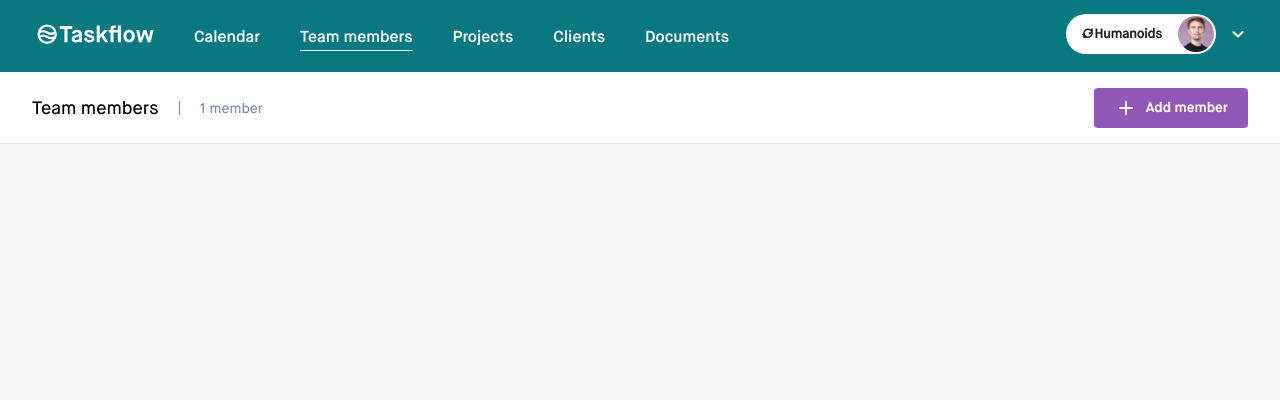
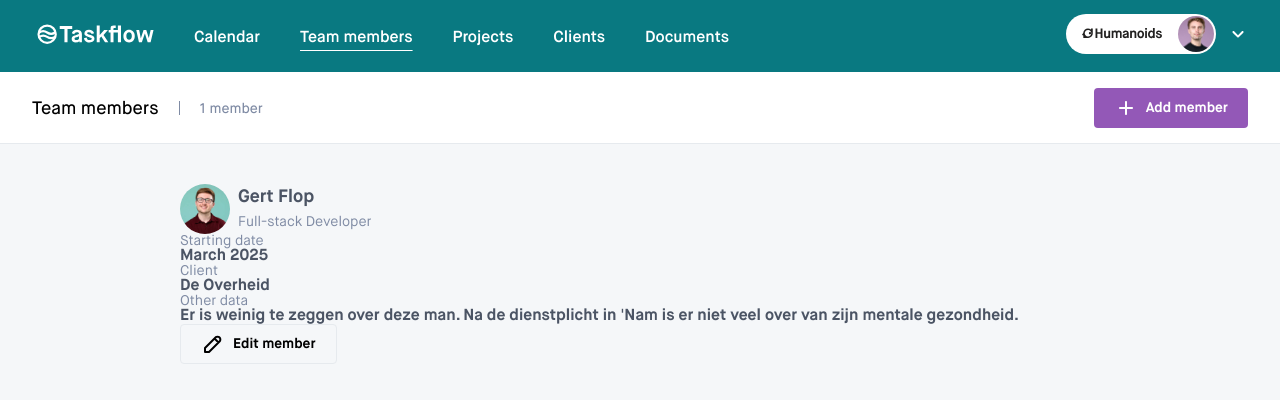
Before and after one commit to humanoidsbv/taskflow-jasper, a Next.js app: page /team-members in a window 1280 px wide. Shown: the top 400 px of the page. Built offline with nearby package versions, Linux system fonts and the light colour scheme; data requests are answered from the project's data file.

Commit message:
MemberCard contents

```diff
--- a/src/app/team-members/page.tsx
+++ b/src/app/team-members/page.tsx
@@ -1,6 +1,8 @@
 import { Filters } from "@/components/filters/Filters";
+import { MemberCards } from "@/components/member-cards/MemberCards";
 import { Subheader } from "@/components/subheader/Subheader";
 import { getMembers } from "@/services/members";
+import { getClients } from "@/services/timeEntries";
 
 interface TeamMembersPageProps {
   searchParams: Promise<{
@@ -16,14 +18,21 @@ export default async function TeamMembersPage({
   searchParams,
 }: TeamMembersPageProps) {
   const members = await getMembers(searchParams);
+  const clients = await getClients();
+  const filtersAmountActive = Object.values(await searchParams).length;
+
   const subtitle = `${members.length} member${members.length === 1 ? "" : "s"}`;
 
   return (
     <>
       <Subheader subtitle={subtitle} pageName="teamMembers" />
-      <Filters pageName="Team members" filtersAmountActive={0}>
+      <Filters
+        pageName="Team members"
+        filtersAmountActive={filtersAmountActive}
+      >
         <></>
       </Filters>
+      <MemberCards members={members} />
     </>
   );
 }
--- /dev/null
+++ b/src/components/info-field/InfoField.module.css
@@ -0,0 +1,16 @@
+.container {
+  display: flex;
+  flex-direction: column;
+}
+
+.title {
+  color: var(--gray-2);
+  font-size: var(--font-x-small);
+  font-weight: 400;
+}
+
+.value {
+  color: var(--gray-1);
+  font-size: var(--font-small);
+  font-weight: 700;
+}
--- /dev/null
+++ b/src/components/info-field/InfoField.tsx
@@ -0,0 +1,15 @@
+import styles from "./InfoField.module.css";
+
+interface InfoFieldProps {
+  title: string;
+  value: string;
+}
+
+export const InfoField = ({ title, value }: InfoFieldProps) => {
+  return (
+    <div className={styles.container}>
+      <span className={styles.title}>{title}</span>
+      <span className={styles.value}>{value}</span>
+    </div>
+  );
+};
--- /dev/null
+++ b/src/components/member-card/MemberCard.module.css
@@ -0,0 +1,30 @@
+.info {
+  display: grid;
+  grid-template-columns: auto 1fr;
+  grid-template-rows: 1fr 1fr;
+  align-items: center;
+  justify-items: left;
+  column-gap: 8px;
+  row-gap: 0;
+}
+
+.name {
+  color: var(--gray-1);
+  font-size: var(--font-medium);
+  font-weight: 700;
+}
+
+.position {
+  color: var(--gray-2);
+  font-size: var(--font-x-small);
+  font-weight: 400;
+}
+
+.photo {
+  border-radius: 50%;
+  display: block;
+  grid-column: 1;
+  grid-row: 1 / 3;
+  height: 50px;
+  width: 50px;
+}
--- /dev/null
+++ b/src/components/member-card/MemberCard.tsx
@@ -0,0 +1,43 @@
+import { CreatedMember } from "@/types/dataTypes";
+
+import { InfoField } from "../info-field/InfoField";
+import { formatMemberData } from "./helpers";
+import { Button } from "../button/Button";
+import EditIcon from "@/public/icons/edit.svg";
+import photo from "@/public/images/Eric.jpeg";
+
+import styles from "./MemberCard.module.css";
+import Image from "next/image";
+
+interface MemberCardProps {
+  data: CreatedMember;
+}
+
+export const MemberCard = ({ data }: MemberCardProps) => {
+  const { client, firstName, info, lastName, position, startingMonth } =
+    formatMemberData(data);
+
+  return (
+    <div className={styles.container}>
+      <div className={styles.info}>
+        <Image
+          alt="Profile picture of a Humanoid"
+          className={styles.photo}
+          src={photo}
+        />
+        <span className={styles.name}>{`${firstName} ${lastName}`}</span>
+        <span className={styles.position}>{position}</span>
+      </div>
+      <div className={styles.details}>
+        <InfoField title="Starting date" value={startingMonth} />
+        <InfoField title="Client" value={client} />
+        <InfoField title="Other data" value={info} />
+      </div>
+      <div className={styles.divider}></div>
+      <Button variant="secondary">
+        <EditIcon />
+        Edit member
+      </Button>
+    </div>
+  );
+};
--- /dev/null
+++ b/src/components/member-card/helpers.ts
@@ -0,0 +1,16 @@
+import { FormattedMemberData, MemberData } from "@/types/dataTypes";
+import { capitalizeString, monthFormat } from "@/utils/utils";
+
+export const formatMemberData = ({
+  startingDate,
+  ...props
+}: MemberData): FormattedMemberData => {
+  const startingMonth = capitalizeString(
+    monthFormat.format(new Date(startingDate)),
+  );
+
+  return {
+    startingMonth,
+    ...props,
+  };
+};
--- /dev/null
+++ b/src/components/member-cards/MemberCards.tsx
@@ -0,0 +1,20 @@
+"use client";
+
+import { CreatedMember } from "@/types/dataTypes";
+import { MemberCard } from "../member-card/MemberCard";
+
+import styles from "./MemberCards.module.css";
+
+interface MemberCardsProps {
+  members: CreatedMember[];
+}
+
+export const MemberCards = ({ members }: MemberCardsProps) => {
+  return (
+    <ul>
+      {members.map((entry) => {
+        return <MemberCard key={entry.id} data={entry} />;
+      })}
+    </ul>
+  );
+};
--- a/utils/utils.ts
+++ b/utils/utils.ts
@@ -15,6 +15,12 @@ export const formatHours = (hours: number): string => {
   return `${roundedHours.toFixed(0).toString().padStart(2, "0")}:${restMinutes.toFixed(0).toString().padStart(2, "0")}`;
 };
 
+export const monthFormat = new Intl.DateTimeFormat("en-US", {
+  month: "long",
+  year: "numeric",
+  timeZone: "UTC",
+});
+
 export const dateFormat = new Intl.DateTimeFormat("nl-NL", {
   day: "numeric",
   month: "numeric",
```
Also changed, not shown: types/dataTypes.ts (+7 -2 lines), public/icons/edit.svg (added), public/images/Eric.jpeg (added), src/components/member-cards/MemberCards.module.css (added).
